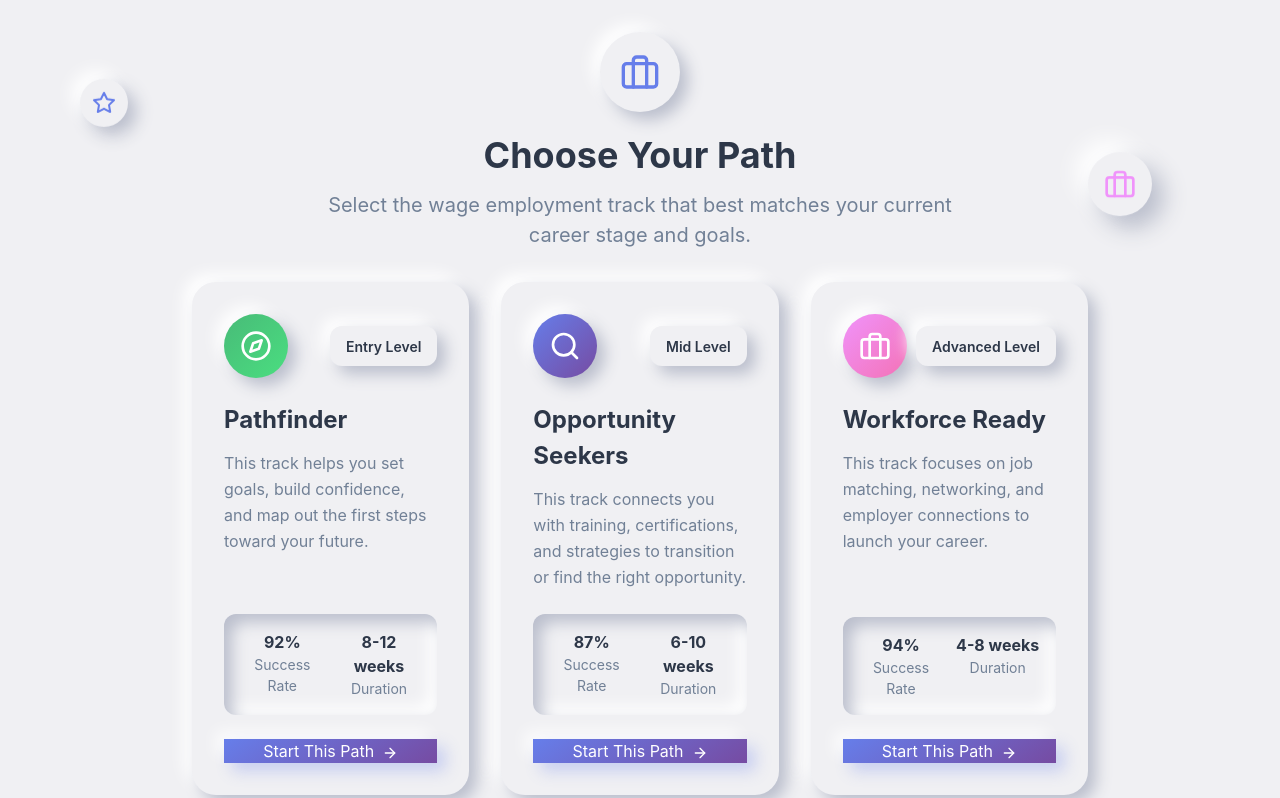
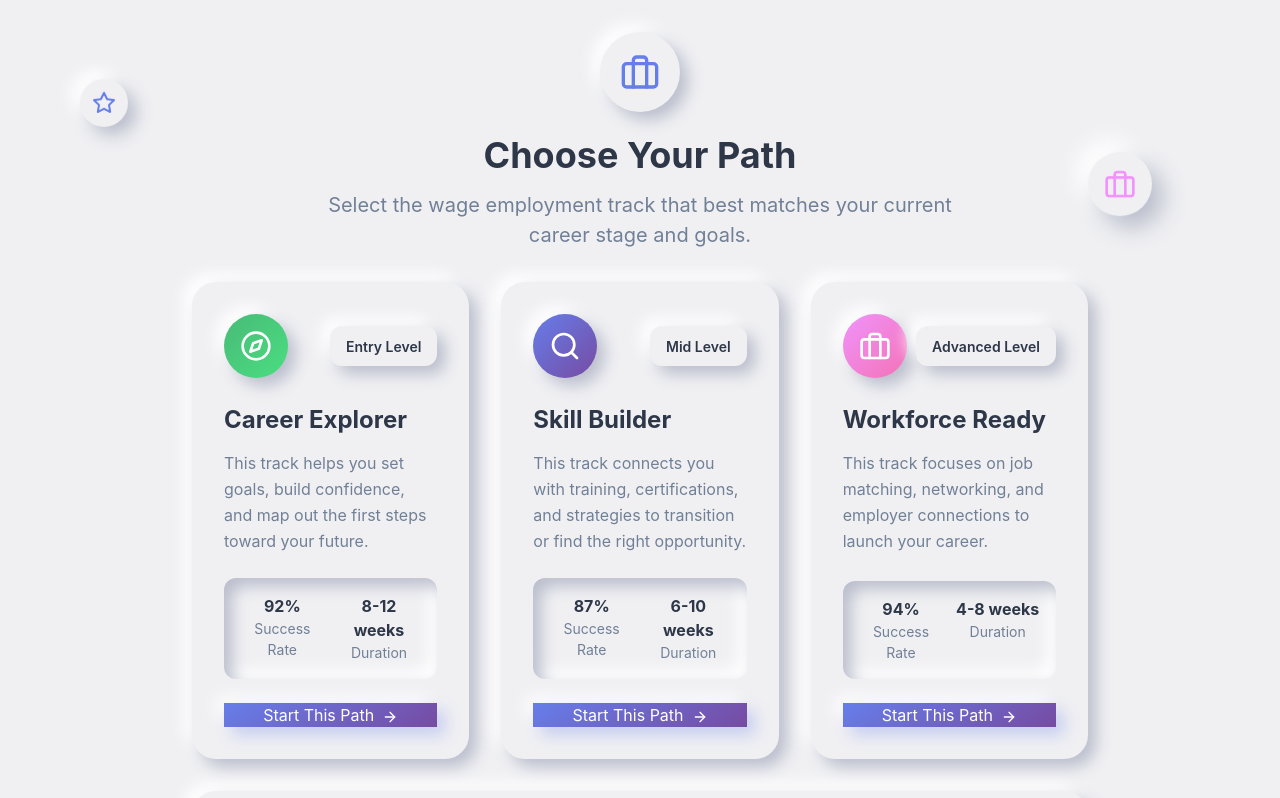
Before and after one commit to EvanYang0527/AIJobseeker, a React (Vite) app: page /wage-employment/selection in a window 1280 px wide. Shown: the top 798 px of the page. Built offline with nearby package versions, Linux system fonts and the light colour scheme; sample sign-in values are in the browser's storage.

Commit message:
Change Wage Employment track names

```diff
--- a/src/components/tracks/GroupC/PathfinderDashboard.tsx
+++ b/src/components/tracks/GroupC/PathfinderDashboard.tsx
@@ -544,12 +544,12 @@ export const PathfinderDashboard: React.FC = () => {
                 </div>
                 <h2 className="text-3xl font-bold neuro-text-primary mb-4">Ready for the Next Level?</h2>
                 <p className="text-lg neuro-text-secondary max-w-2xl mx-auto">
-                  You've completed the Pathfinder track! Ready to advance to Opportunity Seekers for more specialized training?
+                  You've completed the Career Explorer track! Ready to advance to Opportunity Seekers for more specialized training?
                 </p>
               </div>
 
               <div className="neuro-surface p-10 rounded-neuro-lg mb-8 hover:shadow-neuro-hover transition-all duration-300">
-                <h3 className="text-2xl font-bold neuro-text-primary mb-6 text-center">Your Pathfinder Journey Complete! 🎉</h3>
+                <h3 className="text-2xl font-bold neuro-text-primary mb-6 text-center">Your Career Explorer Journey Complete! 🎉</h3>
                 <div className="grid md:grid-cols-2 gap-8">
                   <div>
                     <h4 className="text-lg font-bold neuro-text-primary mb-4">What You've Accomplished ✅</h4>
--- a/src/components/tracks/WageEmploymentSubSelection.tsx
+++ b/src/components/tracks/WageEmploymentSubSelection.tsx
@@ -25,7 +25,7 @@ interface WageEmploymentOption {
 const wageEmploymentOptions: WageEmploymentOption[] = [
   {
     id: 'pathfinder',
-    title: 'Pathfinder',
+    title: 'Career Explorer',
     description: 'This track helps you set goals, build confidence, and map out the first steps toward your future.',
     icon: Compass,
     color: 'success',
@@ -33,7 +33,7 @@ const wageEmploymentOptions: WageEmploymentOption[] = [
   },
   {
     id: 'opportunity-seekers',
-    title: 'Opportunity Seekers',
+    title: 'Skill Builder',
     description: 'This track connects you with training, certifications, and strategies to transition or find the right opportunity.',
     icon: Search,
     color: 'primary',
```
